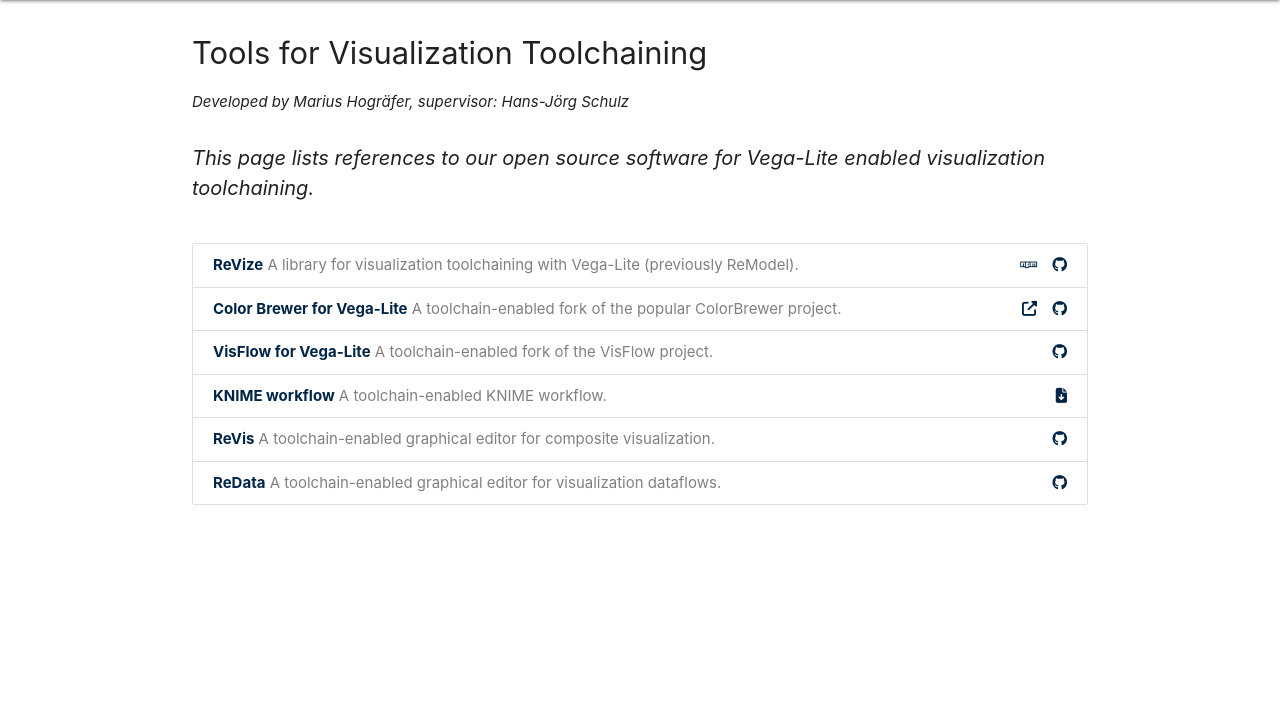
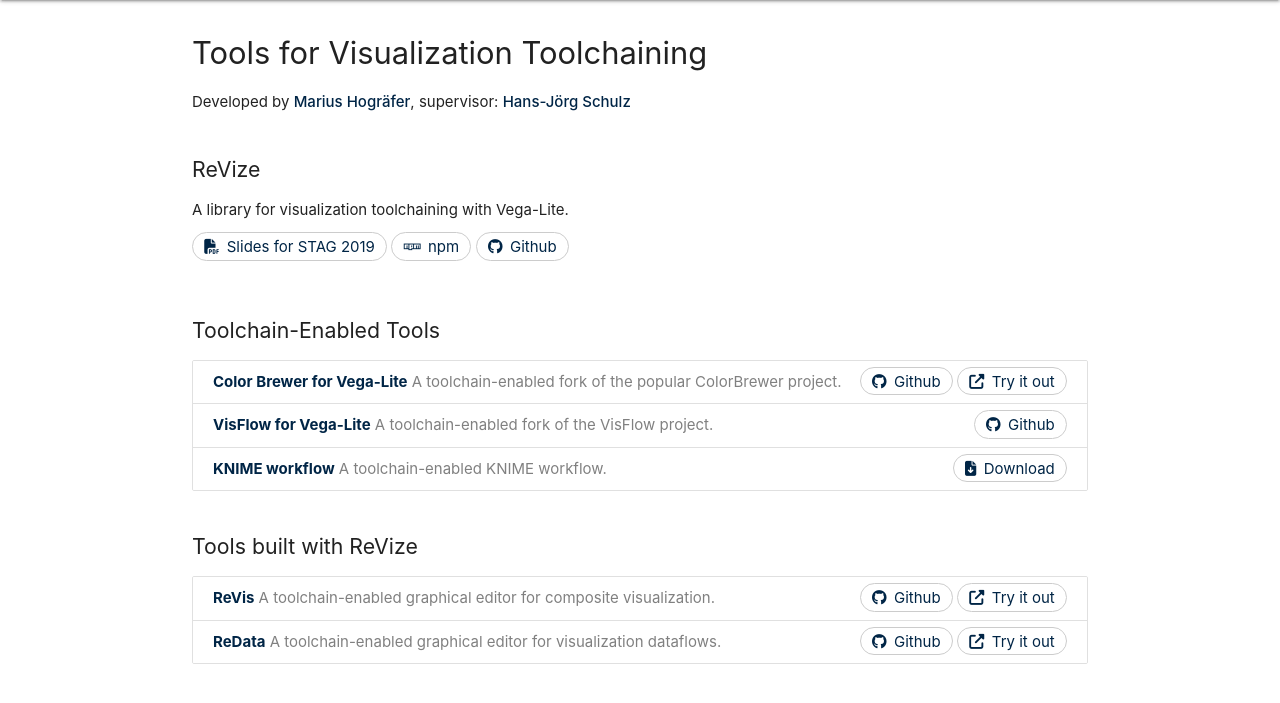
Before and after one commit to vis-au/vis-au.github.io, a PHP site: page /toolchaining/index.html in a window 1280 px wide. Shown: the part 64-767 px from the top of the page. Run offline with PHP 8.4, Linux system fonts and the light colour scheme; some libraries are stand-ins or nearby versions.

Commit message:
restructure toolchaining landing page

```diff
--- a/toolchaining/index.html
+++ b/toolchaining/index.html
@@ -26,28 +26,26 @@
   <article class="container">
     <h2>Tools for Visualization Toolchaining</h2>
     <div class="row">
-      <span style="font-style:italic">Developed by Marius Hogräfer,</span>
-      <span style="font-style:italic">supervisor: Hans-Jörg Schulz</span>
-    </div>
-    <div class="row">
-      <p class="subtitle">
-        This page lists references to our open source software for Vega-Lite enabled visualization toolchaining.
+      <p>Developed by <a href="https://pure.au.dk/portal/en/persons/marius-hografer(9728585e-c215-429e-9408-da84c0a95d6d).html"><strong>Marius Hogräfer</strong></a>,
+      supervisor: <a href="https://hjschulz.net"><strong>Hans-Jörg Schulz</strong></a>
       </p>
     </div>
 
+    <div id="revize" class="row">
+      <h3>ReVize</h3>
+      <p>A library for visualization toolchaining with Vega-Lite.</p>
+
+      <div class="project-links">
+        <a href="https://github.com/vis-au/toolchaining/slides_STAG2019.pdf"><i class="fas fa-file-pdf"></i>Slides for STAG 2019</a>
+        <a href="https://www.npmjs.com/package/revize"><i class="fab fa-npm"></i>npm</a>
+        <a href="https://github.com/vis-au/revize"><i class="fab fa-github"></i>Github</a>
+      </div>
+    </div>
+
     <div class="row">
+      <h3>Toolchain-Enabled Tools</h3>
+
       <ul class="collection">
-        <li class="collection-item">
-          <div class="description">
-            <span class="title">ReVize</span>
-            <span>A library for visualization toolchaining with Vega-Lite (previously ReModel).</span>
-          </div>
-
-          <div class="project-links">
-            <a href="https://www.npmjs.com/package/revize"><i class="fab fa-npm"></i></a>
-            <a href="https://github.com/vis-au/revize"><i class="fab fa-github"></i></a>
-          </div>
-        </li>
         <li class="collection-item">
           <div class="description">
             <span class="title">Color Brewer for Vega-Lite</span>
@@ -55,8 +53,8 @@
           </div>
 
           <div class="project-links">
-            <a href="https://vis-au.github.io/colorbrewer"><i class="fas fa-external-link-alt"></i></a>
-            <a href="https://github.com/vis-au/colorbrewer"><i class="fab fa-github"></i></a>
+            <a href="https://github.com/vis-au/colorbrewer"><i class="fab fa-github"></i>Github</a>
+            <a href="https://vis-au.github.io/colorbrewer"><i class="fas fa-external-link-alt"></i>Try it out</a>
           </div>
         </li>
         <li class="collection-item">
@@ -66,7 +64,7 @@
           </div>
 
           <div class="project-links">
-            <a href="https://github.com/vis-au/visflow"><i class="fab fa-github"></i></a>
+            <a href="https://github.com/vis-au/visflow"><i class="fab fa-github"></i>Github</a>
           </div>
         </li>
         <li class="collection-item">
@@ -76,9 +74,15 @@
           </div>
 
           <div class="project-links">
-            <a href="./knime"><i class="fas fa-file-download"></i></a>
+            <a href="./knime"><i class="fas fa-file-download"></i>Download</a>
           </div>
         </li>
+      </ul>
+    </div>
+
+    <div class="row">
+      <h3>Tools built with ReVize</h3>
+      <ul class="collection">
         <li class="collection-item">
           <div class="description">
             <span class="title">ReVis</span>
@@ -86,7 +90,8 @@
           </div>
 
           <div class="project-links">
-            <a href="https://github.com/vis-au/revis"><i class="fab fa-github"></i></a>
+            <a href="https://github.com/vis-au/revis"><i class="fab fa-github"></i>Github</a>
+            <a href="https://vis-au.github.io/toolchaining/revisualize"><i class="fas fa-external-link-alt"></i>Try it out</a>
           </div>
         </li>
         <li class="collection-item">
@@ -96,10 +101,12 @@
           </div>
 
           <div class="project-links">
-            <a href="https://github.com/vis-au/redata"><i class="fab fa-github"></i></a>
+            <a href="https://github.com/vis-au/redata"><i class="fab fa-github"></i>Github</a>
+            <a href="https://vis-au.github.io/toolchaining/redata"><i class="fas fa-external-link-alt"></i>Try it out</a>
           </div>
         </li>
       </ul>
+
     </div>
   </article>
 
--- a/toolchaining/style.css
+++ b/toolchaining/style.css
@@ -11,9 +11,28 @@
   color: grey;
 }
 
+#revize {
+  margin-bottom: 4rem;
+}
+#revize .project-links a:hover {
+  background: #eee;
+}
+
+.project-links a {
+  height: 2rem;
+  border: 1px solid #ccc;
+  padding: 0.25rem 0.75rem;
+  border-radius: 2rem;
+  transition: background 0.1s ease-in-out;
+}
+.project-links a:hover {
+  background: #ddd;
+}
+.project-links a i {
+  margin-right: 0.5rem;
+}
+
 p.subtitle {
-  margin-top: 2rem;
-  font-size: 20px;
   font-style: italic;
 }
 .collection-item {
@@ -33,6 +52,3 @@
 .collection-item .project-links a {
   display: inline;
 }
-.collection-item .project-links i {
-  padding-left: 0.75rem;
-}
```
Also changed, not shown: 1 other file.
